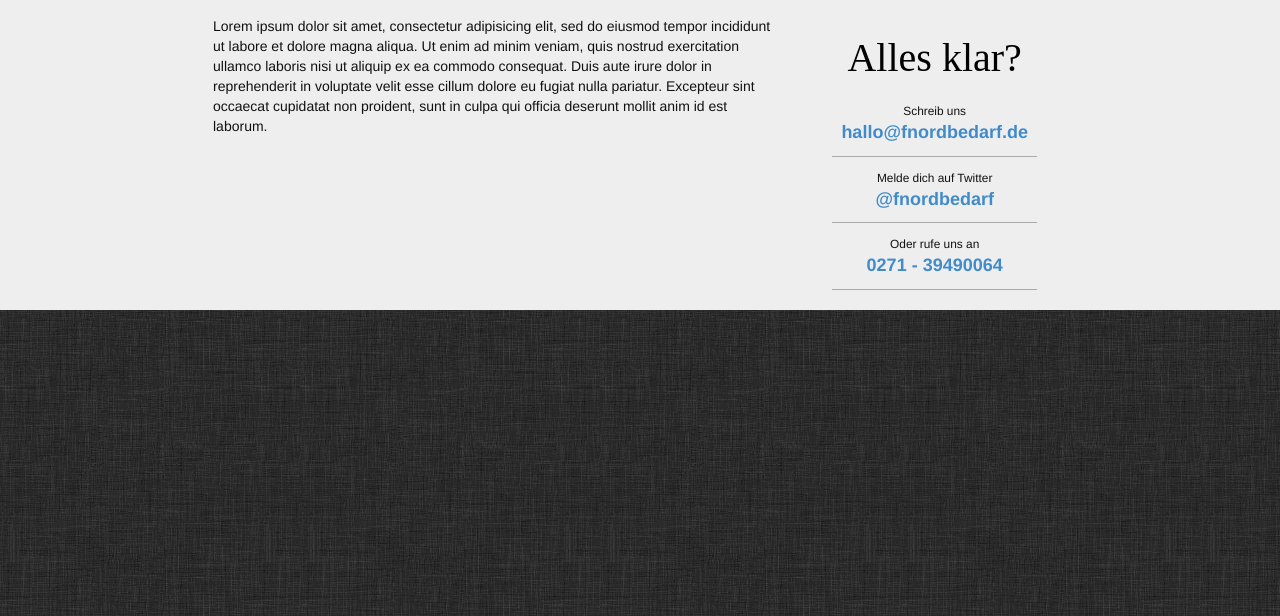
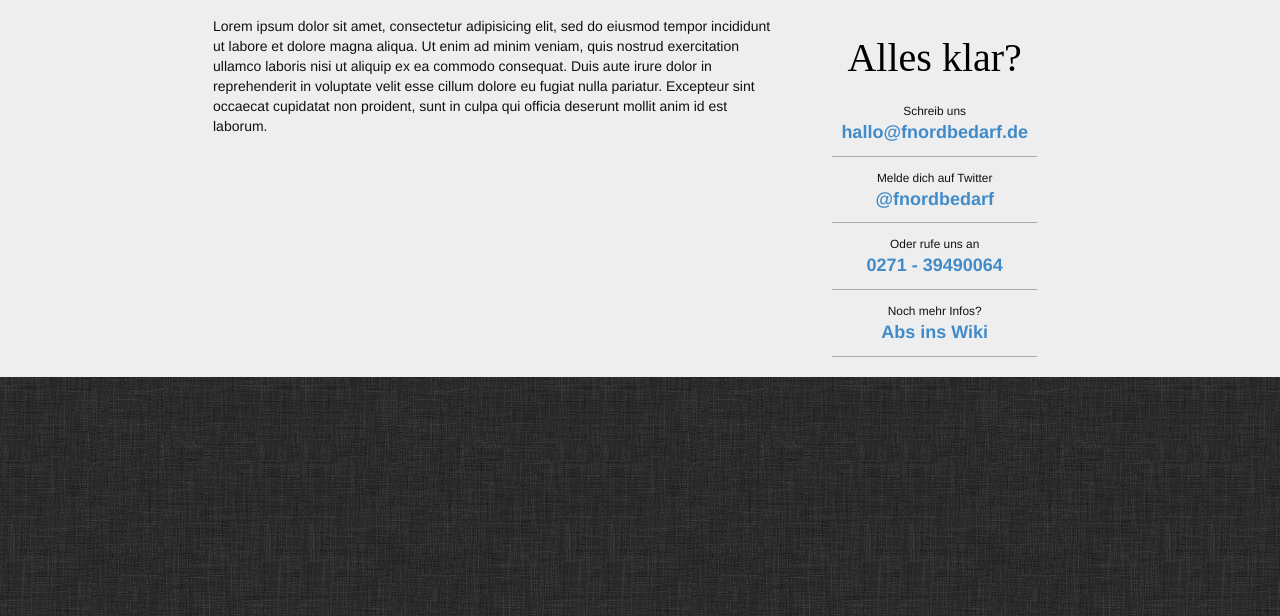
Before and after one commit to silsha/fnordbedarf.de, a Jekyll site: the page built from index.html, in a window 1280 px wide, cut to the strip 284-900 px from the top of the page. Built offline with Jekyll 4.4.1, drawn with Linux system fonts in a browser that asks for light colours; some web fonts are replaced; Markdown is read by kramdown in place of the engine named in the settings.

Commit message:
add link to wiki

```diff
--- a/_layouts/default.html
+++ b/_layouts/default.html
@@ -53,6 +53,10 @@
 						<small>Oder rufe uns an</small>
 						<span class="telefon"><a href="tel:027139490064">0271 - 39490064</a></span>
 					</p>
+					<p class="trenner">
+						<small>Noch mehr Infos?</small>
+						<span class="wiki"><a href="/core">Abs ins Wiki</a></span>
+					</p>
 				</div>
 			</div>
 		</div>
--- a/css/style.css
+++ b/css/style.css
@@ -75,7 +75,7 @@ h1{
 	text-align: center;
 }
 
-.mail, .twitter, .telefon{
+.mail, .twitter, .telefon, .wiki{
 	display: block;
 	font-weight: bold;
 	font-size: 18px;
```
